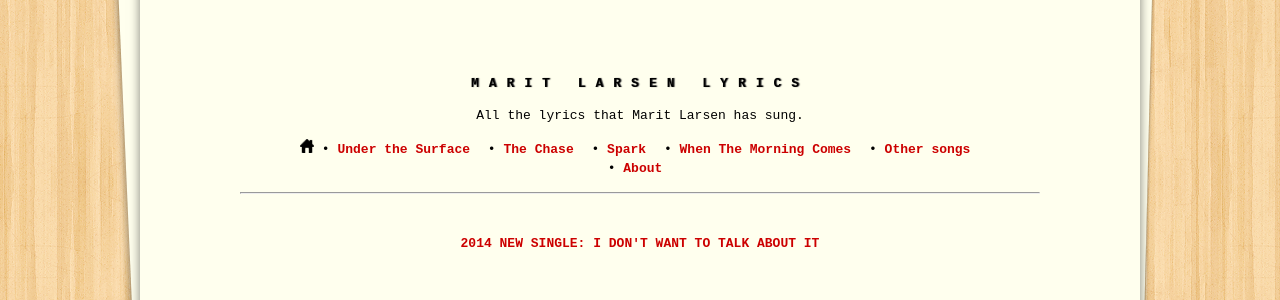
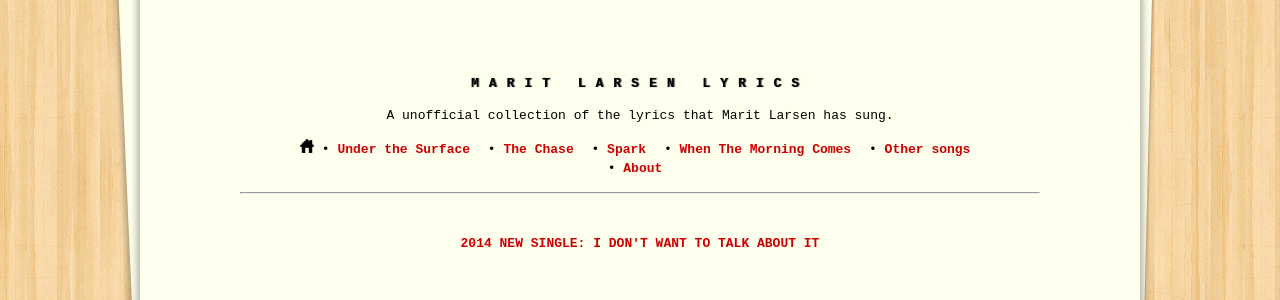
Before and after one commit to maritlarsenchina/maritlarsenlyrics, a Jekyll site: the page built from index.html, in a window 1280 px wide. Shown: the part 135-435 px from the top of the page. Built offline with Jekyll 4.4.1, drawn with Linux system fonts in a browser that asks for light colours; the list of posts is cut into pages by our own code.

Commit message:
update site description

```diff
--- a/_config.yml
+++ b/_config.yml
@@ -1,6 +1,6 @@
 # Site settings
 title: "Marit Larsen lyrics"
-description: "All the lyrics that Marit Larsen has sung."
+description: "A unofficial collection of the lyrics that Marit Larsen has sung."
 baseurl: ""
 url: "http://lyrics.maritlarsen.ml"
 
```
